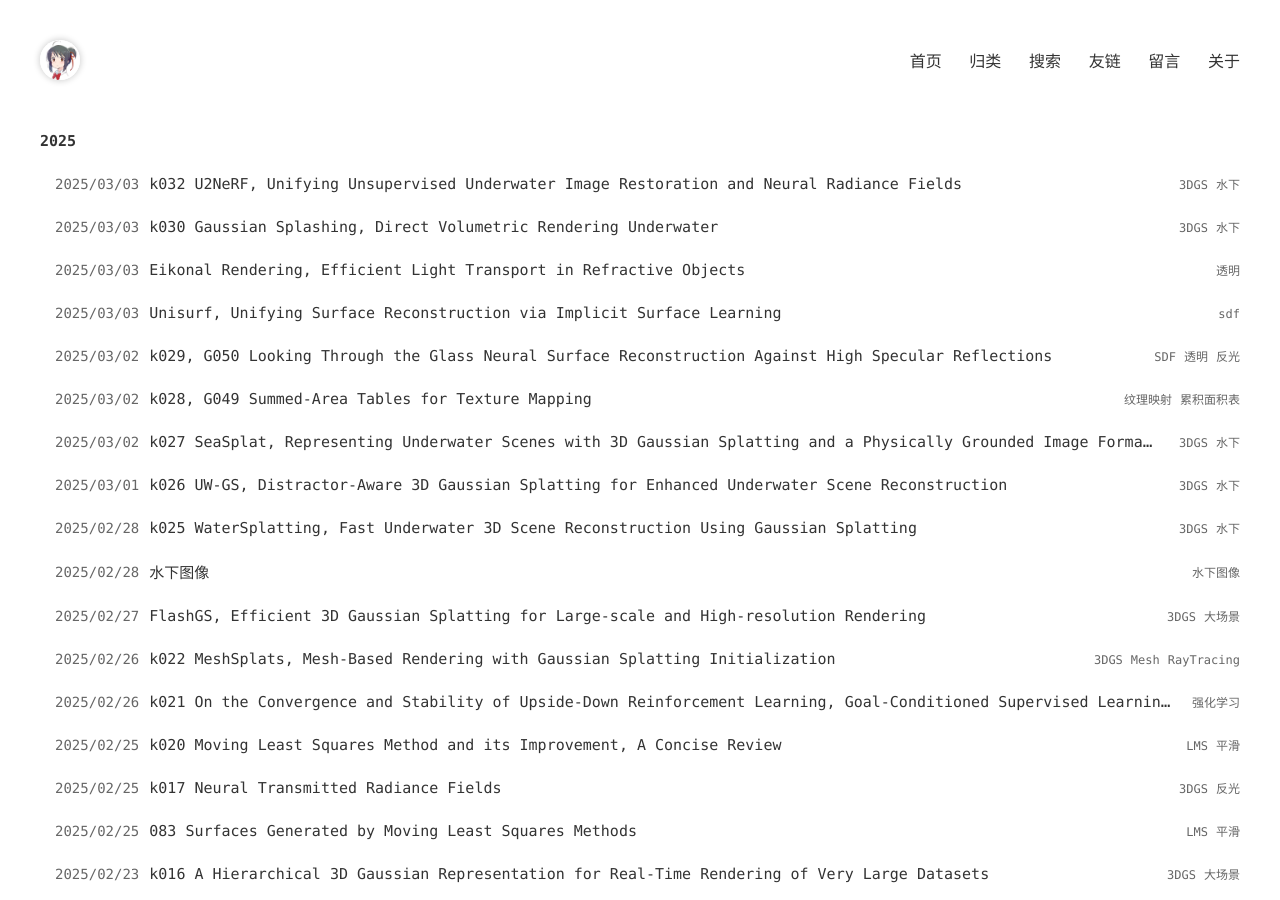
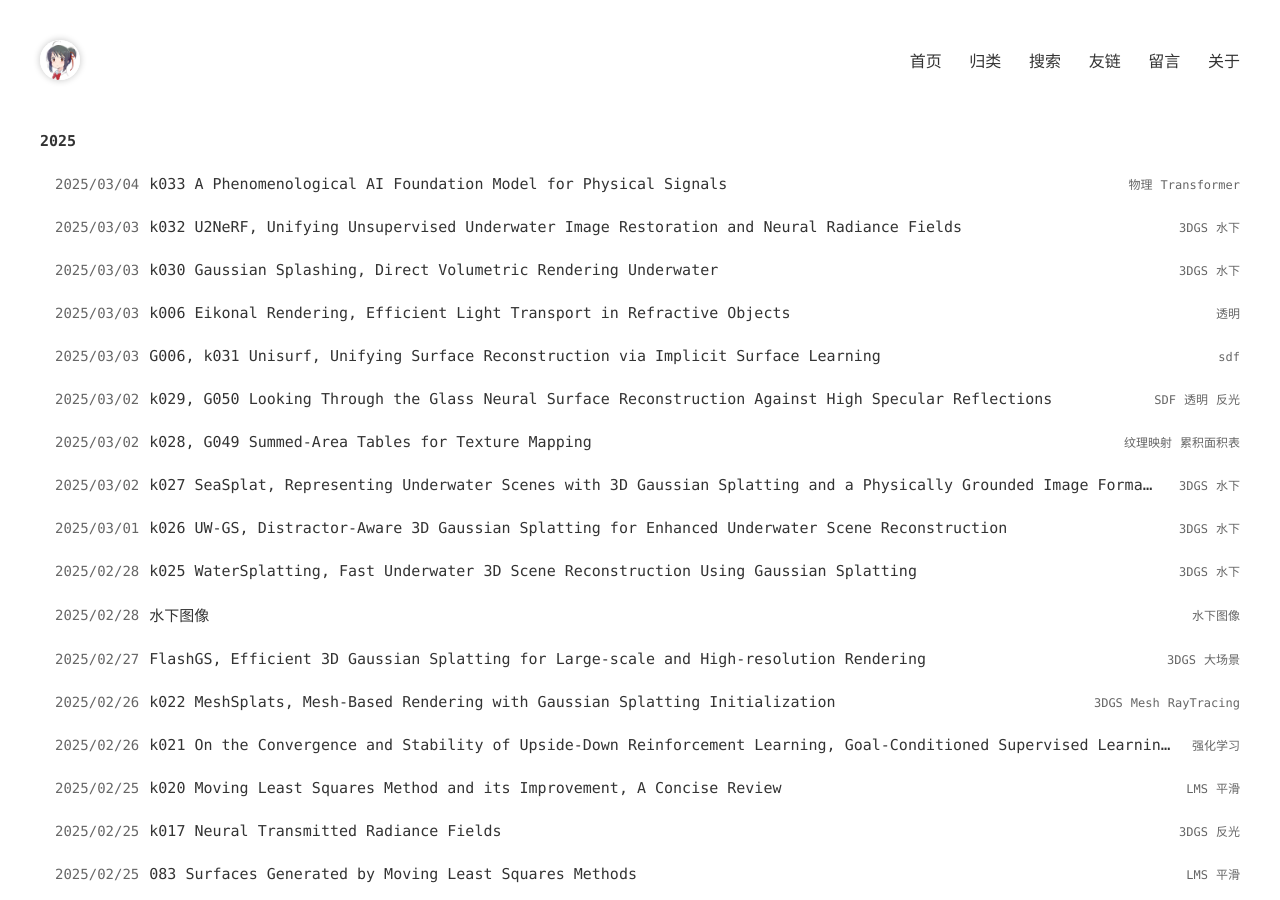
Before and after one commit to zhangwenniu/zhangwenniu.github.io, a Jekyll site: the page built from index.html, in a window 1280 px wide and 900 px high. Built offline with Jekyll 4.4.1, drawn with Linux system fonts in a browser that asks for light colours; comment, search, counter and statistics services are not loaded; part of the change alters nothing that is shown.

```diff
--- a/_posts/2025-03-03-G006, k031 Unisurf.md
+++ b/_posts/2025-03-03-G006, k031 Unisurf.md
@@ -1,6 +1,6 @@
 ---
-layout: post
-title: Unisurf, Unifying Surface Reconstruction via Implicit Surface Learning
+layout: mypost
+title: G006, k031 Unisurf, Unifying Surface Reconstruction via Implicit Surface Learning
 categories: [sdf]
 ---
 
@@ -15,7 +15,7 @@ categories: [sdf]
 
 # 论文重点和难点
 
-好的！这篇论文的重点和难点主要集中在如何将**神经隐式表面（Implicit Surfaces）** 和**神经辐射场（Neural Radiance Fields，简称NeRF）** 结合起来，用于从多视角图像中重建高质量的3D场景。以下是对重点和难点的详细解读：
+这篇论文的重点和难点主要集中在如何将**神经隐式表面（Implicit Surfaces）** 和**神经辐射场（Neural Radiance Fields，简称NeRF）** 结合起来，用于从多视角图像中重建高质量的3D场景。以下是对重点和难点的详细解读：
 
 
 
--- a/_posts/2025-03-03-k006 Eikonal Rendering, Efficient Light Transport in Refractive Objects.md
+++ b/_posts/2025-03-03-k006 Eikonal Rendering, Efficient Light Transport in Refractive Objects.md
@@ -1,6 +1,6 @@
 ---
 layout: mypost
-title: Eikonal Rendering, Efficient Light Transport in Refractive Objects
+title: k006 Eikonal Rendering, Efficient Light Transport in Refractive Objects
 categories: [透明]
 ---
 
--- /dev/null
+++ b/_posts/2025-03-04-A Phenomenological AI Foundation Model for Physical Signals.md
@@ -0,0 +1,239 @@
+---
+layout: mypost
+title: k033 A Phenomenological AI Foundation Model for Physical Signals
+categories: [物理, Transformer]
+---
+
+# 论文链接
+
+- [智源社区](https://hub.baai.ac.cn/paper/80e61b3e-d16e-4161-b85e-ae2ff309e4d6)
+
+- [Arxiv Link](https://arxiv.org/abs/2410.14724v1)
+
+
+
+# 论文重点难点讲解
+
+## 论文重点
+
+1. **目标与方法**
+   论文提出了一种基于现象学框架的AI基础模型（foundation model），用于处理和泛化各种物理信号。该模型不依赖于物理定律或归纳偏差的先验知识，而是通过大量跨模态传感器数据进行训练，以实现对不同物理现象、领域、应用和传感器装置的泛化能力。
+
+2. **数据与模型架构**
+   - 模型在0.59亿个样本上进行训练，涵盖从电流到流体流动再到光学传感器的多种传感器测量。
+   - 采用Transformer架构作为编码器，将传感器数据编码为统一的嵌入空间，并通过轻量级的解码器进行轨迹重建和预测。
+
+3. **实验验证**
+   - **零样本学习能力**：模型展示了对未见过的物理现象（如热电效应）的零样本推断能力。
+   - **泛化能力**：在多个复杂物理过程（如电力系统动态、气象参数）上，模型的零样本性能优于专门针对目标数据训练的模型。
+
+4. **结论与意义**
+   论文证明了构建一个统一的AI基础模型用于多样化物理过程的可行性，这种模型可以像大型语言模型（LLMs）一样，通过大量数据学习物理过程的底层结构。
+
+
+## 论文难点
+
+1. **现象学框架的实现**
+   - 如何确保模型能够从有限的观测数据中学习到物理过程的通用表示，同时避免过拟合到特定传感器或数据集的特性。
+   - 传感器引入的噪声和失真可能影响模型对真实物理量的准确学习。
+
+2. **模型的泛化能力**
+   - 尽管模型在多个实验中展示了泛化能力，但在某些复杂物理过程（如非周期信号或异常情况）中，模型的表现仍需进一步验证。
+   - 传感器采样频率和数据分布的变化对模型性能有显著影响，需要更好的处理方法。
+
+3. **解码器的设计与优化**
+   - 轻量级解码器的设计需要在保持高效的同时，能够适应不同任务（如重建和预测）的需求。
+   - 如何通过少量目标数据对解码器进行微调，以进一步提升模型性能，仍是一个开放问题。
+
+4. **模型的可扩展性**
+   - 如何扩展模型以处理更广泛的物理现象和传感器类型，同时保持其零样本学习能力。
+   - 对于复杂系统的泛化能力，尤其是在训练数据有限的情况下，模型的有效性仍需进一步研究。
+
+# 论文详细讲解
+
+## 1. 研究背景与动机
+论文旨在开发一种能够泛化于多种物理现象、领域、应用和传感器装置的AI基础模型。该模型采用现象学方法，不依赖于物理定律或归纳偏差的先验知识，而是通过大量跨模态传感器数据进行训练，以实现对物理过程的通用表示和预测。这一方法受到自然语言处理（NLP）中Transformer架构的启发，例如GPT-4，这些模型通过自监督学习在大规模文本数据上表现出色。
+
+## 2. 现象学框架（Ω-Framework）
+论文提出了一个现象学框架来构建通用模型，该框架的核心是将物理世界中的所有可观测量（$q_i(t)$）视为一个超集Ω。尽管直接训练一个涵盖Ω的模型在实践中不可行，但作者探讨了通过一个代表性子集（$\omega \in \mathcal{W}$）训练的模型是否能够推断出未见过的物理量（$q_{\lambda'} \notin \omega$）的行为。
+
+- **物理量与传感器测量**
+  由于物理量无法直接观测，只能通过传感器（$s_j$）间接测量，传感器将真实的物理量（$q_i(t)$）转换为测量值（$m_{i,j}(t)$），并引入噪声和失真。测量值的分布可以用条件概率密度函数$p_{M|Q}(m_{i,j}|q_i)$描述。
+
+- **模型公式化**
+  模型的目标是将测量值（$m_{i,j}(t)$）编码为一个潜在表示（$z_{\text{emb},i,j}$），并能够通过解码器重构过去轨迹（$g^-$）和预测未来轨迹（$g^+$）：
+  $$
+  f: m_{i,j}(t) \rightarrow z_{\text{emb},i,j}, \\
+  g^-: z_{\text{emb},i,j} \rightarrow \tilde{m}_{i,j}(t), \quad \text{for } t \leq T, \\
+  g^+: z_{\text{emb},i,j} \rightarrow \tilde{m}_{i,j}(t), \quad \text{for } t > T.
+  $$
+
+## 3. 模型设计与训练
+论文设计了一个基于Transformer的编码器和轻量级解码器的架构。
+
+- **编码器设计**
+  编码器将传感器数据划分为固定长度的一维片段（patch），并将其投影到统一的嵌入空间。具体步骤如下：
+  1. **数据预处理**：将测量值（$m_{i,j}(t)$）归一化到[0,1]范围，并划分为长度为$l_{\text{patch}}$的片段。
+  2. **投影到嵌入空间**：通过线性层将片段投影到维度为$d_{\text{model}}$的嵌入空间，并添加位置嵌入以保留时间顺序。
+  3. **Transformer架构**：使用6层标准Transformer架构，包含因果多头注意力机制和前馈网络。最终输出的嵌入向量（$z_{\text{emb},i,j}$）作为物理量的表征。
+
+- **解码器设计**
+  解码器用于从嵌入向量重构过去轨迹（$g^-$）和预测未来轨迹（$g^+$）。解码器采用两层MLP架构，具体参数根据任务调整。
+
+- **训练过程**
+  模型使用41个公开数据集进行预训练，包含5.95亿个观测样本，覆盖多种物理现象和传感器类型。预训练任务包括重构和预测，采用自监督学习，损失函数为重构和预测的均方误差（MSE）加权和。预训练完成后，通过冻结编码器权重并微调解码器来适应特定任务。
+
+## 4. 实验验证
+论文通过两组实验验证模型的泛化能力和零样本学习能力。
+
+- **经典系统实验**
+  1. **机械振子实验**
+     实验设置为一个弹簧-质量系统，通过加速度计测量其运动。模型能够预测不同阶段的振荡行为，平均MSE为0.00968，表现出从混沌到规律振荡的性能提升。
+  2. **热电效应实验**
+     实验基于Seebeck效应，通过测量温差产生的电流来验证模型。模型在零样本预测中表现出色，平均MSE为$1.5 \times 10^{-4}$。
+
+- **复杂物理过程实验**
+  作者选择了5个未包含在训练数据中的复杂物理过程进行验证，包括气象参数、电力系统动态等。实验结果表明，零样本模型在重构和预测任务中均优于仅在目标数据上训练的模型。例如，零样本模型的平均预测MSE比目标训练模型低23%，而重构任务中低34%。
+
+## 5. 结论与讨论
+论文证明了通过大规模多样化物理数据训练的AI基础模型能够泛化到未见过的物理现象、传感器类型和复杂应用领域。模型展示了零样本学习能力，例如在未见过热电效应的情况下能够准确预测相关动态。此外，论文指出该模型与大型语言模型（LLMs）类似，可能捕捉到了物理过程的底层结构，而不仅仅是数据模式。
+
+## 6. 未来工作
+论文指出未来研究的方向包括：
+1. 探索传感器特性对模型性能的影响，尤其是传感器引入的噪声和失真。
+2. 研究模型在非周期信号、异常情况和人为干预下的表现。
+3. 设计更高效的下游解码器架构，以适应更多实际应用场景。
+
+通过这些研究，论文为开发能够处理多样化物理信号的统一AI模型提供了新的思路，并为未来的研究和应用奠定了基础。
+
+# 论文数据获取部分详细讲解
+
+## 1. 数据集来源
+论文使用了41个公开数据集进行模型预训练，这些数据集涵盖了多种物理现象、传感器类型和应用领域。这些数据集的来源包括但不限于气象数据、电力系统数据、交通流量数据和能源消耗数据等。
+
+## 2. 数据集特点
+这些数据集具有以下特点：
+- **多样性**：数据集包含了从气象参数（如温度、湿度）到电力系统动态（如变压器油温、电网负荷）的多种物理过程。
+- **大规模**：数据集总计包含约5.95亿个观测样本，覆盖了不同采样频率和噪声水平的测量数据。
+- **跨模态**：数据集中的物理量通过不同类型的传感器进行测量，例如加速度计、电流传感器和气象传感器。
+
+## 3. 数据集示例
+论文中列举了部分用于预训练的数据集及其特点：
+| Dataset | Repository | Domain | # observations |
+|--|--|--|--|
+| LOOP_SEATTLE | LibCity | Transport | 33953760 |
+| LOS_LOOP | LibCity | Transport | 7094304 |
+| PEMS03 | LibCity | Transport | 9382464 |
+| PEMS07 | LibCity | Transport | 24921792 |
+| PEMS_BAY | LibCity | Transport | 16937700 |
+| SZ_TAXI | LibCity | Transport | 464256 |
+| australian_electricity_demand | Monash | Energy | 1153584 |
+| bdg - 2_bear | BuildingsBench | Energy | 1482312 |
+| bdg - 2_fox | BuildingsBench | Energy | 2324568 |
+| bdg - 2_panther | BuildingsBench | Energy | 919800 |
+| bdg - 2_rat | BuildingsBench | Energy | 4728288 |
+| borealis | BuildingsBench | Energy | 83269 |
+| bull | ProEnFo | Energy | 719304 |
+| cockatoo | ProEnFo | Energy | 17544 |
+| covid19_energy | ProEnFo | Energy | 31912 |
+| elecdemand | Monash | Energy | 17520 |
+| elf | ProEnFo | Energy | 21792 |
+| gfc12_load | ProEnFo | Energy | 788280 |
+| gfc14_load | ProEnFo | Energy | 17520 |
+| gfc17_load | ProEnFo | Energy | 140352 |
+| hog | ProEnFo | Energy | 421056 |
+| ideal | BuildingsBench | Energy | 1265672 |
+| kdd2022 | Other | Energy | 4727519 |
+| kdd_cup_2018_with_missing | Monash | Energy | 2897004 |
+| london_smart_meters_with_missing | Monash | Energy | 166238880 |
+| oikolab_weather | Monash | Climate | 800456 |
+| pdb | ProEnFo | Energy | 17520 |
+| pedestrian_counts | Monash | Transport | 3130762 |
+| saugeenday | Monash | Nature | 23711 |
+| sceaux | BuildingsBench | Energy | 34223 |
+| smart | BuildingsBench | Energy | 95709 |
+| solar_power | Monash | Energy | 7397222 |
+| spain | ProEnFo | Energy | 35064 |
+| subseasonal_precip | SubseasonalClim | Climate | 9760426 |
+| sunspot_with_missing | Monash | Nature | 73894 |
+| taxi_30min | GluonTS | Transport | 54999060 |
+| traffic_hourly | Monash | Transport | 14978112 |
+| uber_tlc_hourly | GluonTS | Transport | 1129444 |
+| weather | Monash | Climate | 42941700 |
+| wind_farms_with_missing | Monash | Energy | 172165370 |
+| wind_power | Monash | Energy | 7397147 |
+
+Figure 8: Datasets used for training
+
+## 4. 数据预处理
+在预训练之前，数据经过以下预处理步骤：
+- **归一化**：所有测量值被归一化到[0,1]范围内，以消除不同传感器和物理量之间的量纲差异。
+- **分段处理**：测量值被划分为固定长度的一维片段（patch），每个片段的长度为$l_{\text{patch}}$。
+- **降采样与滤波**：对于高频数据，如气象传感器数据，可能需要进行降采样和滤波以减少噪声。
+
+## 5. 数据集的作用
+这些数据集的作用是为模型提供丰富的物理过程样本，使其能够学习到不同物理现象的通用特征和模式。通过在多样化数据上进行预训练，模型能够泛化到未见过的物理现象和传感器类型。
+
+## 6. 数据集的局限性
+尽管数据集规模庞大且多样化，但论文也指出其局限性：
+- 数据集可能无法完全覆盖所有物理现象，尤其是在复杂系统或非周期信号方面。
+- 不同传感器的特性（如噪声水平和采样频率）可能对模型性能产生影响。
+
+通过这些数据集，论文展示了如何利用大规模多样化数据训练一个能够泛化于多种物理现象的AI基础模型。
+
+# 方法部分详细讲解
+
+## 1. 现象学框架（Framework）
+论文提出了一个现象学框架（Framework），用于构建能够泛化于多种物理现象的AI基础模型。该框架的核心是将物理世界中的所有可观测量（$q_i(t)$）视为一个超集 $\mathcal{W}$，并探讨通过一个代表性子集（$\omega \in \mathcal{W}$）训练的模型是否能够推断出未见过的物理量（$q_{\lambda'} \notin \omega$）的行为。
+
+## 2. 物理量与传感器测量
+物理量（$q_i(t)$）无法直接测量，只能通过传感器（$s_j$）间接观测。传感器将物理量转换为测量值（$m_{i,j}(t)$），并引入噪声和失真。测量值与真实物理量之间的关系可以用条件概率密度函数 $p_{M|Q}(m_{i,j}|q_i)$ 描述。
+
+## 3. 模型公式化
+模型的目标是将测量值（$m_{i,j}(t)$）编码为一个潜在表示（$z_{\text{emb},i,j}$），并能够通过解码器重构过去轨迹（$g^-$）和预测未来轨迹（$g^+$）：
+$$
+f: m_{i,j}(t) \rightarrow z_{\text{emb},i,j}, \\
+g^-: z_{\text{emb},i,j} \rightarrow \tilde{m}_{i,j}(t), \quad \text{for } t \leq T, \\
+g^+: z_{\text{emb},i,j} \rightarrow \tilde{m}_{i,j}(t), \quad \text{for } t > T.
+$$
+
+## 4. 模型设计与训练
+
+### 4.1 编码器设计
+编码器将传感器数据划分为固定长度的一维片段（patch），并将其投影到统一的嵌入空间。具体步骤如下：
+
+1. **数据预处理**
+   将测量值（$m_{i,j}(t)$）归一化到 [0,1] 范围，并划分为长度为 $l_{\text{patch}}$ 的片段：
+   $$
+   P_{i,j} = \{p_{i,j,k}\}_{k=1}^n, \quad p_{i,j,k} \in \mathbb{R}^{l_{\text{patch}}}
+   $$
+
+2. **投影到嵌入空间**
+   通过线性层将片段投影到维度为 $d_{\text{model}}$ 的嵌入空间，并添加位置嵌入以保留时间顺序：
+   $$
+   T_{i,j} = \{t_{i,j,k}\}_{k=1}^n, \quad t_{i,j,k} = \text{Linear}(p_{i,j,k}) + r_k
+   $$
+   其中，$r_k \in \mathbb{R}^{d_{\text{model}}}$ 是可学习的位置嵌入。
+
+3. **Transformer架构**
+   使用6层标准Transformer架构，包含因果多头注意力机制和前馈网络。最终输出的嵌入向量（$z_{\text{emb},i,j}$）作为物理量的表征：
+   $$
+   Z_{\text{emb},i,j} = \text{Transformer}(T_{i,j})
+   $$
+
+### 4.2 解码器设计
+解码器用于从嵌入向量重构过去轨迹（$g^-$）和预测未来轨迹（$g^+$）。解码器采用两层MLP架构，具体参数根据任务调整：
+- **重构解码器（$g^-$）**：输出维度等于输入测量值的点数（$d_{\text{out}} = n_{\text{patch}} \times l_{\text{patch}}$）。
+- **预测解码器（$g^+$）**：输出维度等于预测窗口的长度（$d_{\text{out}} = l_{\text{pred}}$）。
+
+### 4.3 训练过程
+- **数据集**：使用41个公开数据集进行预训练，包含5.95亿个观测样本，覆盖多种物理现象和传感器类型。
+- **预训练任务**：采用自监督学习，包括重构和预测任务，损失函数为重构和预测的均方误差（MSE）加权和：
+  $$
+  \mathcal{L} = 0.6 \cdot \text{MSE}_{\text{pred}} + 0.4 \cdot \text{MSE}_{\text{recon}}
+  $$
+- **优化器**：使用AdamW优化器，学习率为 $10^{-3}$，批量大小为1024。
+- **微调**：冻结预训练编码器权重，仅对目标数据集的解码器进行微调。
+
+## 5. 方法总结
+论文通过提出一种现象学框架，结合Transformer编码器和轻量级解码器，构建了一个能够泛化于多种物理现象的AI基础模型。该模型通过大规模多样化数据进行预训练，并通过自监督学习任务（重构和预测）优化模型性能。通过冻结编码器权重并微调解码器，模型能够快速适应特定任务。
```
